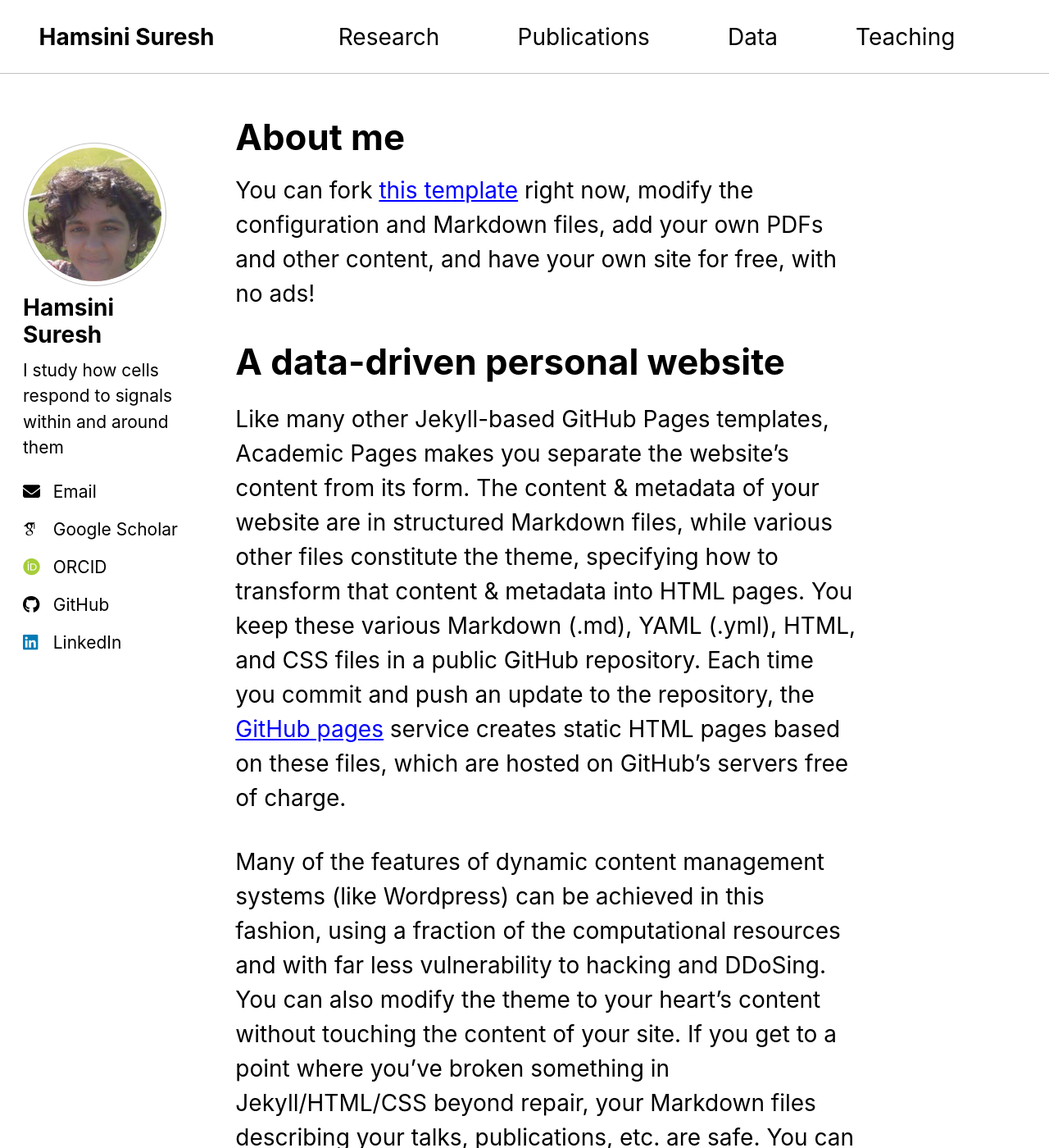
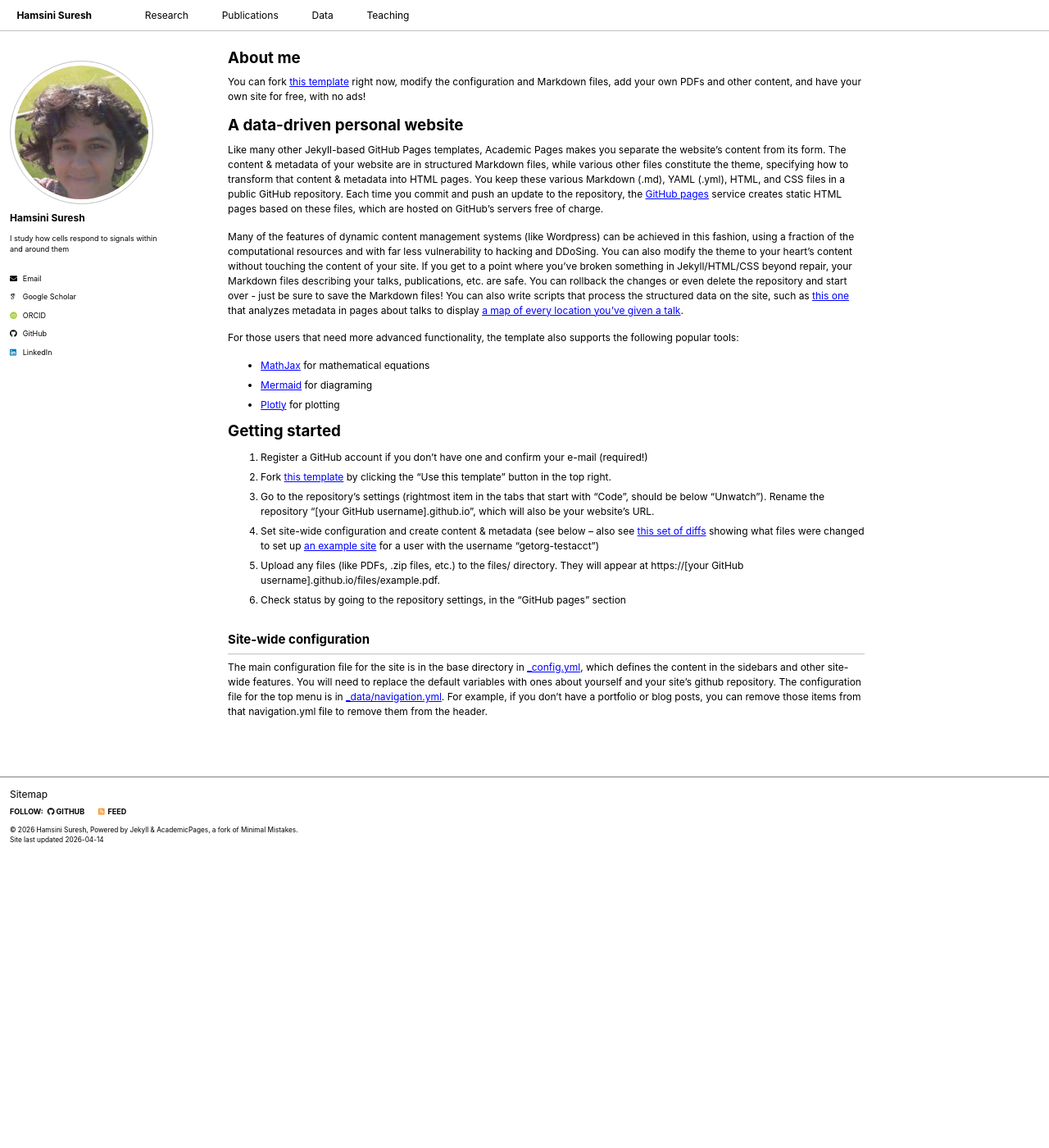
Before and after one commit to hamsinisuresh/hamsinisuresh.github.io, a Jekyll site: the page built from _pages/about.md, in a window 1280 px wide and 1400 px high. Shown: the whole window at 82% size. Built offline with Jekyll 4.4.1, drawn with Linux system fonts in a browser that asks for light colours; some web fonts are replaced; a script bundle is joined from its source files by our own code; library files that are not in the unit come from our copies.

Commit message:
Update main.scss

```diff
--- a/assets/css/main.scss
+++ b/assets/css/main.scss
@@ -156,5 +156,5 @@
 ================================ */
 
 html {
-  font-size: 28px !important;  /* default is usually 16px */
+  font-size: 12px !important;  /* default is usually 16px */
 }
```
